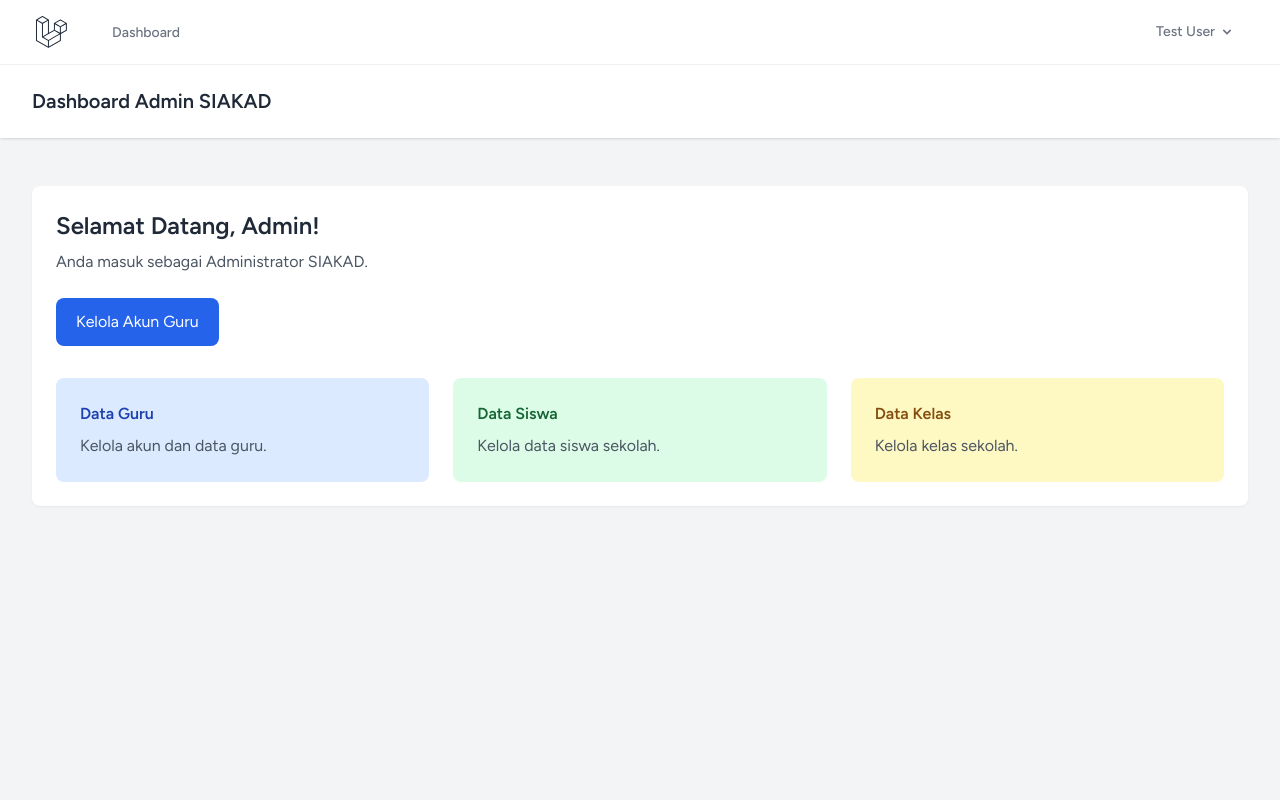
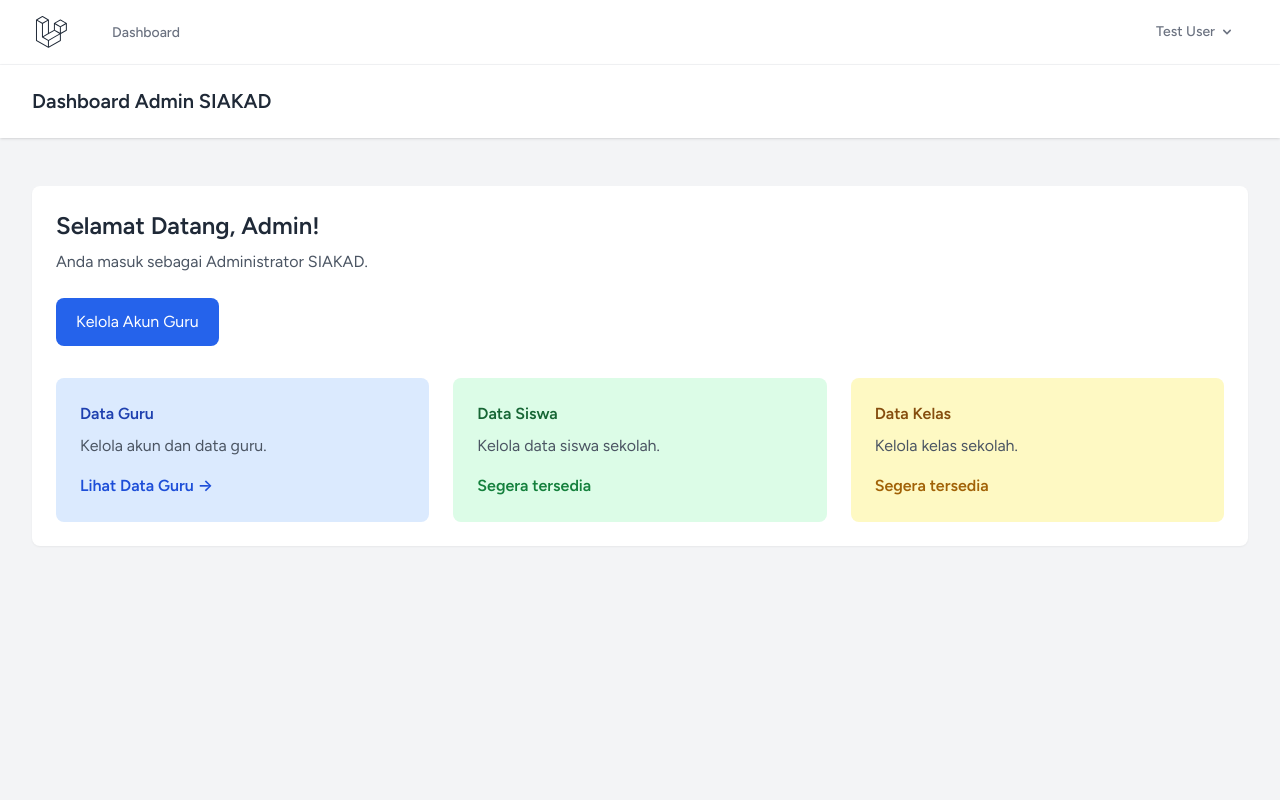
Before and after one commit to suhaimi22/SIAKAD, a Laravel app: template resources/views/admin/dashboard.blade.php in a window 1280 px wide. Run offline with Laravel 12, Linux system fonts and the light colour scheme; the template is opened without the code that fills it, so the values that code supplies are empty; a user stored in the database is signed in; data comes from the database, SQL or seed files in the repository; style sheets or scripts are compiled from the project's sources.

Commit message:
dashboard.blade

```diff
--- a/resources/views/admin/dashboard.blade.php
+++ b/resources/views/admin/dashboard.blade.php
@@ -9,6 +9,7 @@
     <div class="py-12">
         <div class="max-w-7xl mx-auto sm:px-6 lg:px-8">
             <div class="bg-white p-6 shadow-sm sm:rounded-lg">
+
                 <h3 class="text-2xl font-bold text-gray-800">
                     Selamat Datang, Admin!
                 </h3>
@@ -20,26 +21,56 @@
                 <!-- Tombol Kelola Akun Guru -->
                 <div class="mt-6">
                     <a href="{{ route('admin.guru.index') }}"
-                       class="inline-block bg-blue-600 text-white px-5 py-3 rounded-lg hover:bg-blue-700">
+                       style="display:inline-block; background:#2563eb; color:white; padding:12px 20px; border-radius:8px; text-decoration:none;">
                         Kelola Akun Guru
                     </a>
                 </div>
 
+                <!-- Menu Dashboard -->
                 <div class="grid grid-cols-1 md:grid-cols-3 gap-6 mt-8">
-                    <div class="bg-blue-100 p-6 rounded-lg">
-                        <h4 class="font-bold text-blue-800">Data Guru</h4>
-                        <p class="text-gray-600 mt-2">Kelola akun dan data guru.</p>
-                    </div>
 
-                    <div class="bg-green-100 p-6 rounded-lg">
-                        <h4 class="font-bold text-green-800">Data Siswa</h4>
-                        <p class="text-gray-600 mt-2">Kelola data siswa sekolah.</p>
-                    </div>
+                    <!-- Data Guru -->
+                    <a href="{{ route('admin.guru.index') }}"
+                       class="block bg-blue-100 p-6 rounded-lg hover:bg-blue-200 transition cursor-pointer">
+                        <h4 class="font-bold text-blue-800">
+                            Data Guru
+                        </h4>
+                        <p class="text-gray-600 mt-2">
+                            Kelola akun dan data guru.
+                        </p>
+                        <p class="text-blue-700 font-semibold mt-4">
+                            Lihat Data Guru →
+                        </p>
+                    </a>
 
-                    <div class="bg-yellow-100 p-6 rounded-lg">
-                        <h4 class="font-bold text-yellow-800">Data Kelas</h4>
-                        <p class="text-gray-600 mt-2">Kelola kelas sekolah.</p>
-                    </div>
+                    <!-- Data Siswa -->
+                    <a href="#"
+                       class="block bg-green-100 p-6 rounded-lg hover:bg-green-200 transition cursor-pointer">
+                        <h4 class="font-bold text-green-800">
+                            Data Siswa
+                        </h4>
+                        <p class="text-gray-600 mt-2">
+                            Kelola data siswa sekolah.
+                        </p>
+                        <p class="text-green-700 font-semibold mt-4">
+                            Segera tersedia
+                        </p>
+                    </a>
+
+                    <!-- Data Kelas -->
+                    <a href="#"
+                       class="block bg-yellow-100 p-6 rounded-lg hover:bg-yellow-200 transition cursor-pointer">
+                        <h4 class="font-bold text-yellow-800">
+                            Data Kelas
+                        </h4>
+                        <p class="text-gray-600 mt-2">
+                            Kelola kelas sekolah.
+                        </p>
+                        <p class="text-yellow-700 font-semibold mt-4">
+                            Segera tersedia
+                        </p>
+                    </a>
+
                 </div>
             </div>
         </div>
```
